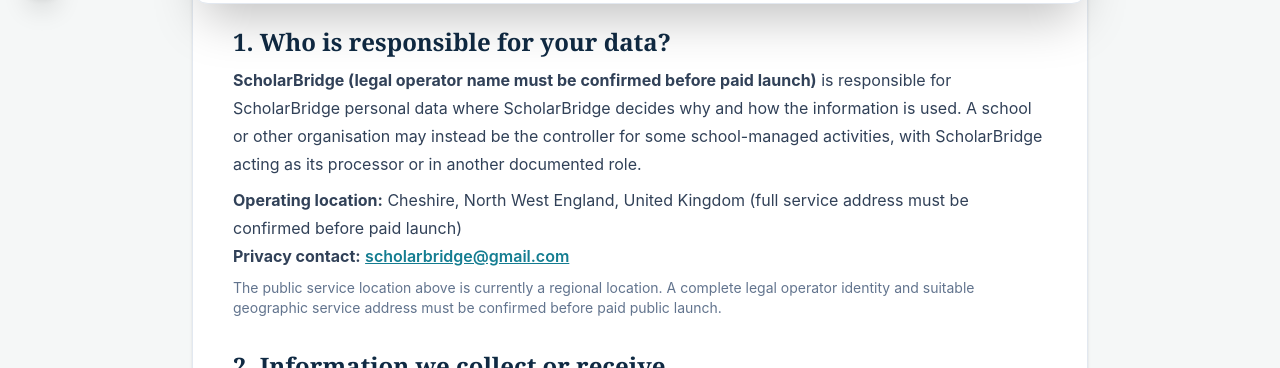
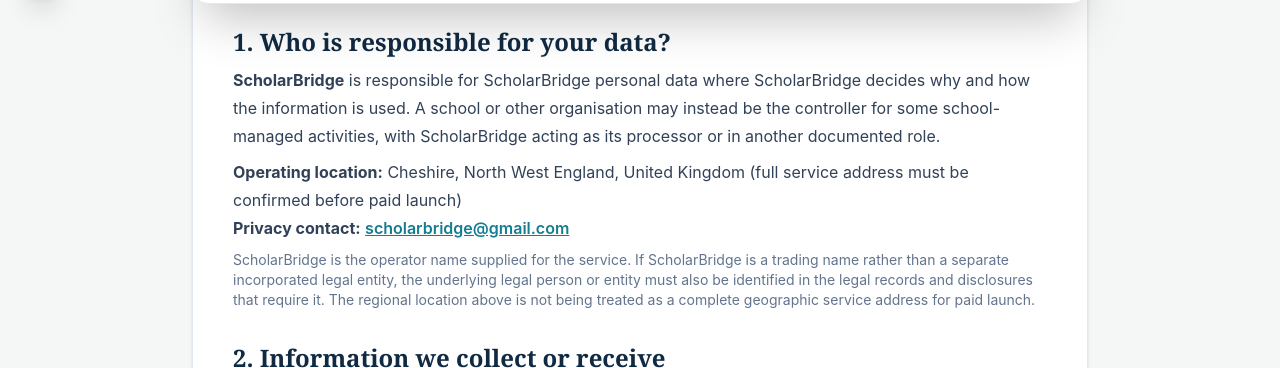
Before and after one commit to markstevengray95-star/Oxbridge-, a Next.js app: page /privacy in a window 1280 px wide. Shown: the part 784-1152 px from the top of the page. Built offline with nearby package versions, Linux system fonts and the light colour scheme; no server answers.

Commit message:
Confirm ScholarBridge operator identity in privacy notice

```diff
--- a/app/privacy/page.tsx
+++ b/app/privacy/page.tsx
@@ -7,8 +7,7 @@ export const metadata = {
 }
 
 const controllerName =
-  process.env.NEXT_PUBLIC_DATA_CONTROLLER_NAME ||
-  "ScholarBridge (legal operator name must be confirmed before paid launch)"
+  process.env.NEXT_PUBLIC_DATA_CONTROLLER_NAME || "ScholarBridge"
 const controllerAddress =
   process.env.NEXT_PUBLIC_DATA_CONTROLLER_ADDRESS ||
   "Cheshire, North West England, United Kingdom (full service address must be confirmed before paid launch)"
@@ -58,7 +57,7 @@ export default function PrivacyPage() {
               <strong>Privacy contact:</strong> <a className="font-semibold text-[#147d91] underline" href={`mailto:${privacyEmail}`}>{privacyEmail}</a>
             </p>
             <p className="text-sm text-slate-500">
-              The public service location above is currently a regional location. A complete legal operator identity and suitable geographic service address must be confirmed before paid public launch.
+              ScholarBridge is the operator name supplied for the service. If ScholarBridge is a trading name rather than a separate incorporated legal entity, the underlying legal person or entity must also be identified in the legal records and disclosures that require it. The regional location above is not being treated as a complete geographic service address for paid launch.
             </p>
           </Section>
 
```
